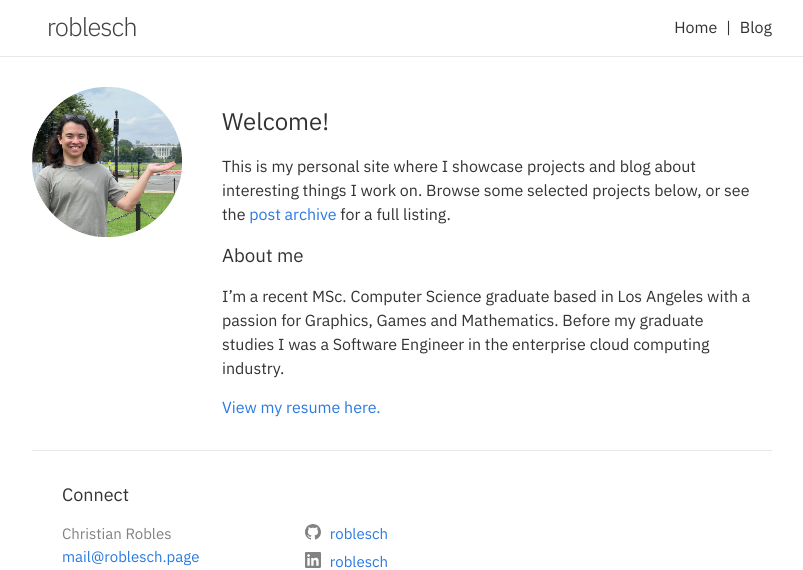
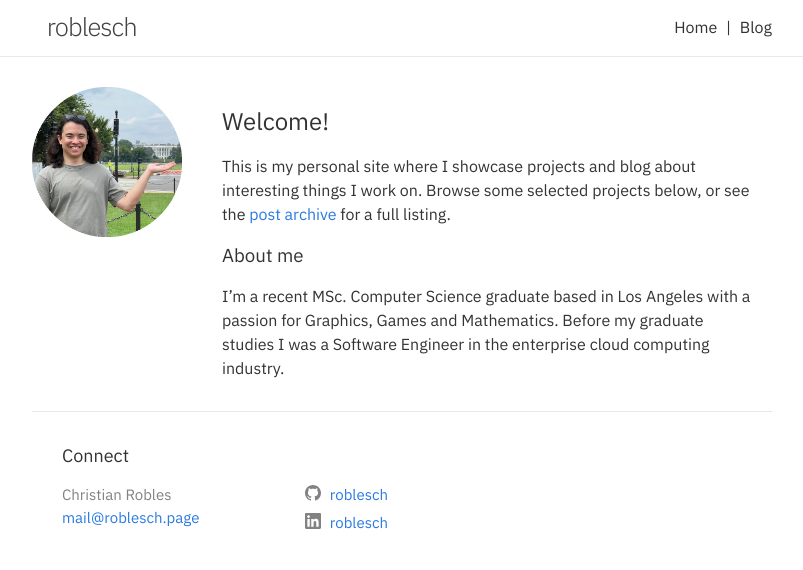
Before and after one commit to roblesch/roblesch.github.io, a Jekyll site: the page built from index.md, in a window 1280 px wide and 900 px high, cut to the strip 0-570 px from the top of the window. Shown: the whole strip, without its empty margins (238-1041 px from the left). Built offline with Jekyll 4.4.1, drawn with Linux system fonts in a browser that asks for light colours; nearby versions of some CDN libraries.

Commit message:
Remove resume

```diff
--- a/index.md
+++ b/index.md
@@ -11,4 +11,4 @@ This is my personal site where I showcase projects and blog about interesting th
 ### About me
 I'm a recent MSc. Computer Science graduate based in Los Angeles with a passion for Graphics, Games and Mathematics. Before my graduate studies I was a Software Engineer in the enterprise cloud computing industry.
 
-[View my resume here.](/assets/christian-robles-resume.pdf)
+<!-- [View my resume here.](/assets/christian-robles-resume.pdf) -->
```
Also changed, not shown: 1 other file.
